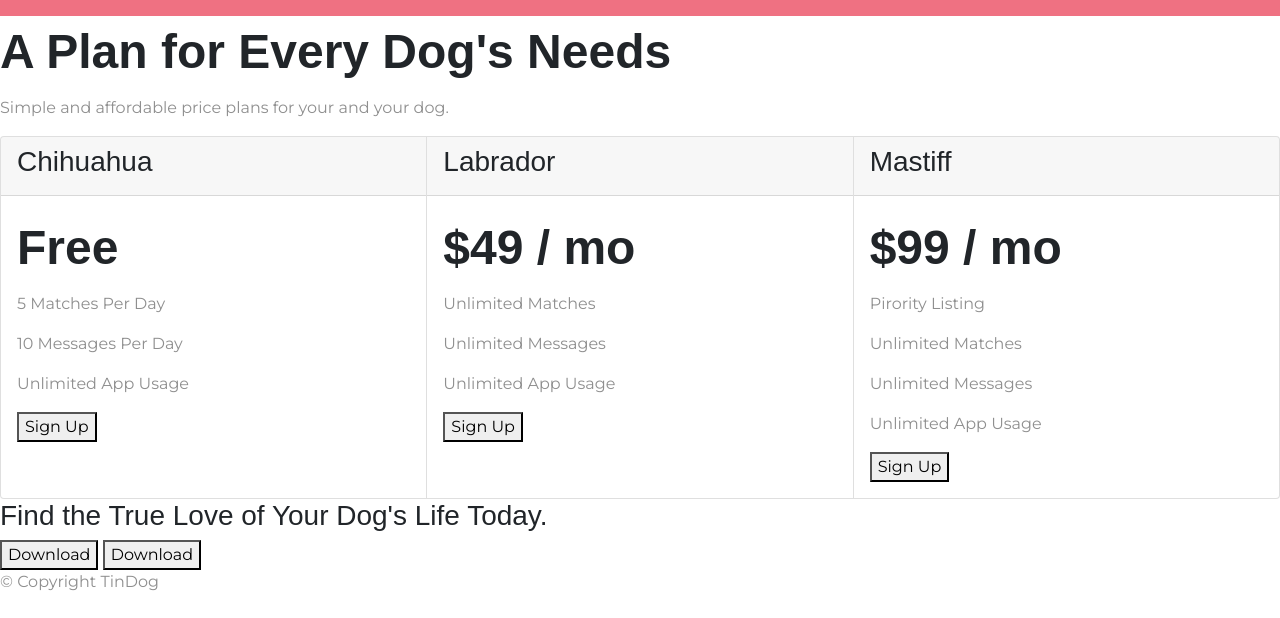
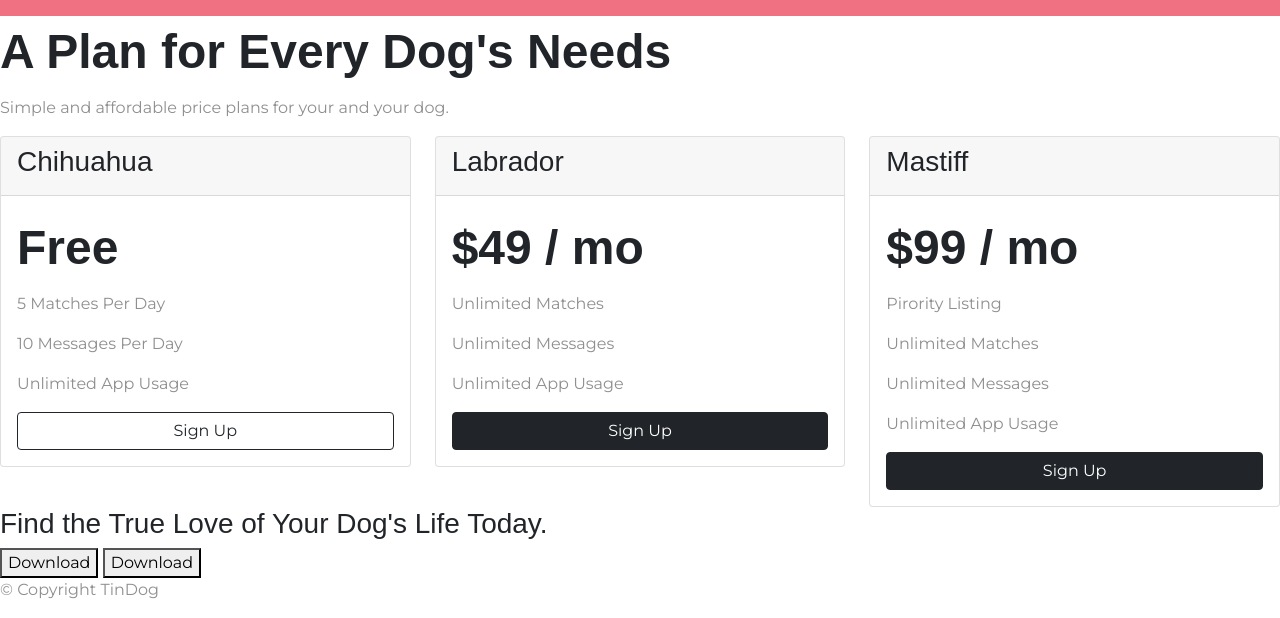
Before and after one commit to Muhammed-Zain/TinDog, a plain HTML site: page index.html in a window 1280 px wide. Shown: the part 1852-2470 px from the top of the page. Drawn offline with nearby package versions, Linux system fonts and the light colour scheme.

Commit message:
Add files via upload

```diff
--- a/index.html
+++ b/index.html
@@ -56,13 +56,13 @@
 
   <body>
     <section id="title">
-
       <!-- Nav Bar -->
 
       <div class="container-fluid top-container">
         <nav class="navbar navbar-expand-lg navbar-dark">
-
-          <a class="navbar-brand" href=""><i class="fa-solid fa-dog"></i>tindog</a>
+          <a class="navbar-brand" href=""
+            ><i class="fa-solid fa-dog"></i>tindog</a
+          >
           <button
             class="navbar-toggler"
             type="button"
@@ -86,6 +86,7 @@
                 <a class="nav-link" href="">Download</a>
               </li>
             </ul>
+          </div>
         </nav>
 
         <!-- Title -->
@@ -119,19 +120,19 @@
 
     <section id="features">
       <div class="row">
-        <div class="feature-box col-lg-4 col-md-4">
+        <div class="feature-box col-lg-4">
           <i class="icon fa-solid fa-circle-check fa-4x"></i>
           <h3>Easy to use.</h3>
           <p>So easy to use, even your dog could do it.</p>
         </div>
 
-        <div class="feature-box col-lg-4 col-md-4">
+        <div class="feature-box col-lg-4">
           <i class="icon fa-solid fa-bullseye fa-4x"></i>
           <h3>Elite Clientele</h3>
           <p>We have all the dogs, the greatest dogs.</p>
         </div>
 
-        <div class="feature-box col-lg-4 col-md-4">
+        <div class="feature-box col-lg-4">
           <i class="icon fa-solid fa-heart fa-4x"></i>
           <h3>Guaranteed to work.</h3>
           <p>Find the love of your dog's life or your money back.</p>
@@ -216,7 +217,8 @@
       <h2>A Plan for Every Dog's Needs</h2>
       <p>Simple and affordable price plans for your and your dog.</p>
 
-      <div class="card-group">
+      <div class="row pricing-row">
+        <div class="pricing-col col-lg-4 col-md-6">
           <div class="card">
             <div class="card-header"><h3>Chihuahua</h3></div>
             <div class="card-body">
@@ -224,10 +226,16 @@
               <p>5 Matches Per Day</p>
               <p>10 Messages Per Day</p>
               <p>Unlimited App Usage</p>
-            <button type="button">Sign Up</button>
+              <div class="d-grid gap-2">
+                <button type="button" class="btn btn-outline-dark">
+                  Sign Up
+                </button>
+              </div>
+            </div>
           </div>
         </div>
 
+        <div class="pricing-col col-lg-4 col-md-6">
           <div class="card">
             <div class="card-header"><h3>Labrador</h3></div>
             <div class="card-body">
@@ -235,10 +243,14 @@
               <p>Unlimited Matches</p>
               <p>Unlimited Messages</p>
               <p>Unlimited App Usage</p>
-            <button type="button">Sign Up</button>
+              <div class="d-grid gap-2">
+                <button type="button" class="btn btn-dark">Sign Up</button>
+              </div>
+            </div>
           </div>
         </div>
 
+        <div class="pricing-col col-lg-4">
           <div class="card">
             <div class="card-header"><h3>Mastiff</h3></div>
             <div class="card-body">
@@ -247,7 +259,12 @@
               <p>Unlimited Matches</p>
               <p>Unlimited Messages</p>
               <p>Unlimited App Usage</p>
-            <button type="button">Sign Up</button>
+              <footer>
+                <div class="d-grid gap-2">
+                  <button type="button" class="btn btn-dark">Sign Up</button>
+                </div>
+              </footer>
+            </div>
           </div>
         </div>
       </div>
```
Lines whose indentation alone changed are shown as unchanged.
